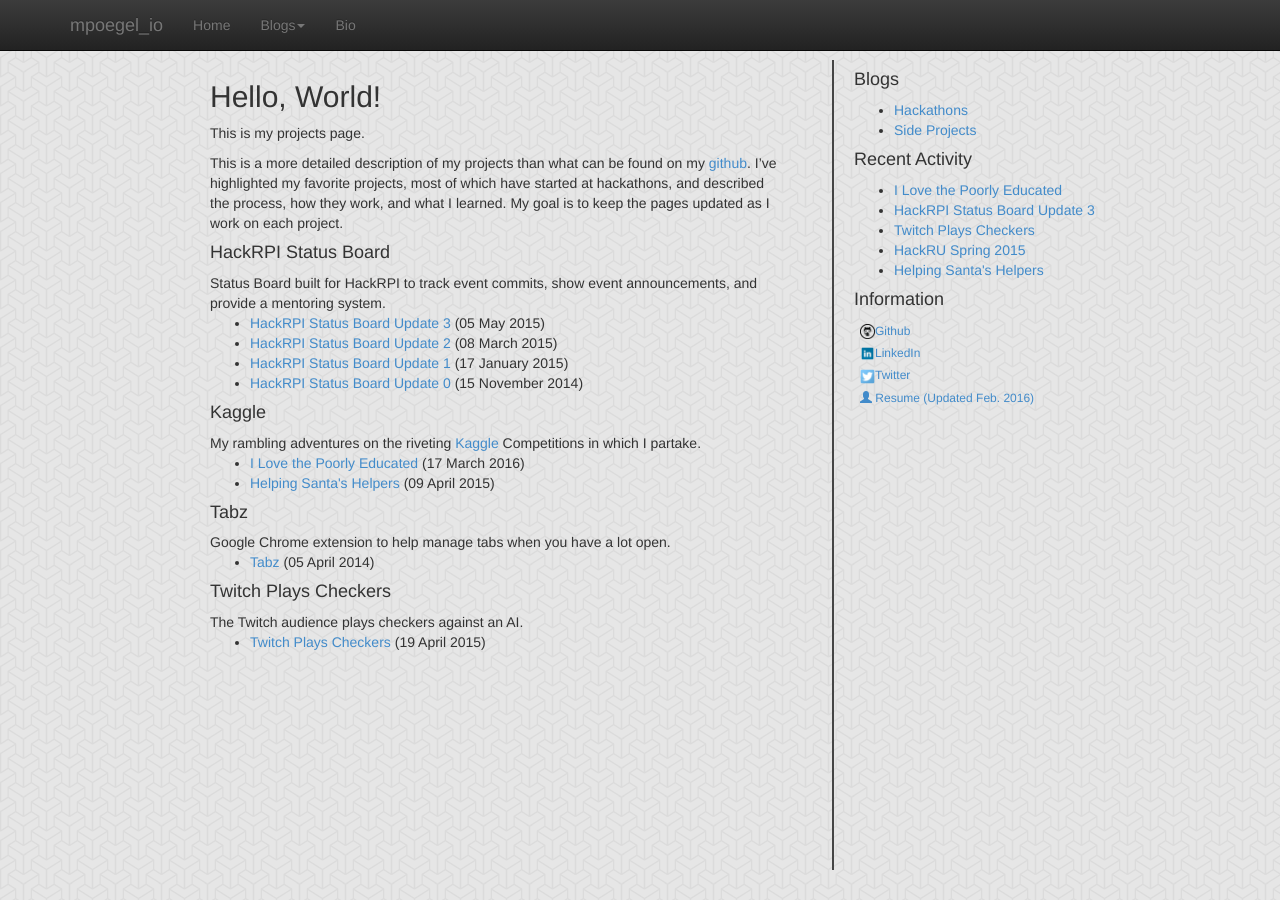
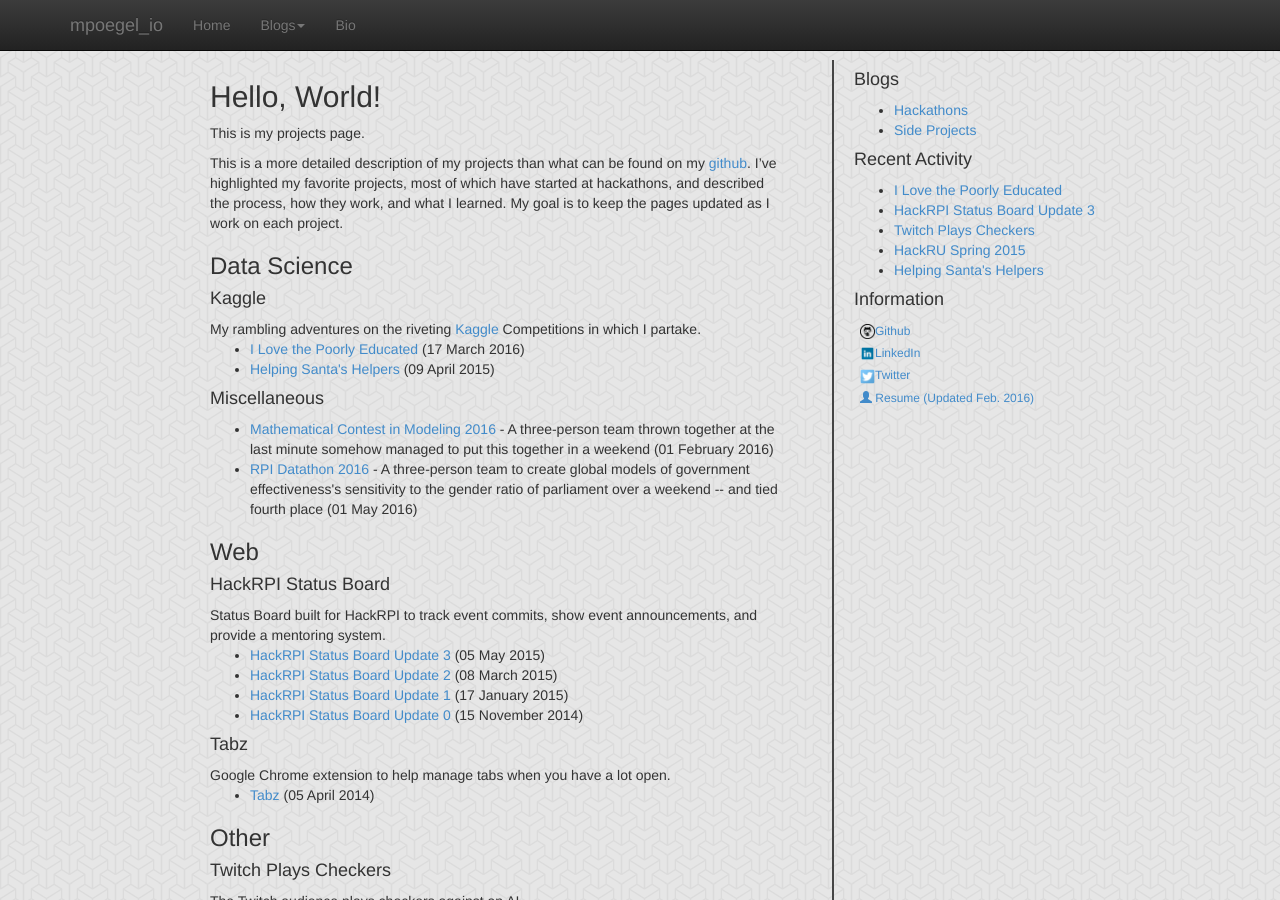
Before and after one commit to mpoegel/mpoegel.github.io, a Jekyll site: the page built from projects/index.md, in a window 1280 px wide and 900 px high. Built offline with Jekyll 4.4.1, drawn with Linux system fonts in a browser that asks for light colours.

Commit message:
added mcm and datathon projects

```diff
--- a/_layouts/projects.html
+++ b/_layouts/projects.html
@@ -5,10 +5,12 @@
 
     {{ content }}
 
-    <h4>HackRPI Status Board</h4>
-			Status Board built for HackRPI to track event commits, show event announcements, and provide a mentoring system.
+    <h3>Data Science</h3>
+
+      <h4>Kaggle</h4>
+      My rambling adventures on the riveting <a href="https://www.kaggle.com">Kaggle</a> Competitions in which I partake.
       <ul class="posts">
-			{% for post in site.tags.hackrpi-status-board %}
+      {% for post in site.tags.kaggle %}
         <div class="post_info">
           <li>
                 <a href="{{ post.url }}">{{ post.title }}</a>
@@ -18,10 +20,23 @@
         {% endfor %}
       </ul>
 
-    <h4>Kaggle</h4>
-    My rambling adventures on the riveting <a href="https://www.kaggle.com">Kaggle</a> Competitions in which I partake.
+      <h4>Miscellaneous</h4>
       <ul class="posts">
-    {% for post in site.tags.kaggle %}
+        <div class="post_info"><li>
+          <a href="/assets/mcm_2016.pdf">Mathematical Contest in Modeling 2016</a> - A three-person team thrown together at the last minute somehow managed to put this together in a weekend
+          <span>(01 February 2016)</span>
+        </li></div>
+        <div class="post_info"><li>
+          <a href="https://github.com/mpoegel/upgraded-octo-meme">RPI Datathon 2016</a> - A three-person team to create global models of government effectiveness's sensitivity to the gender ratio of parliament over a weekend -- and tied fourth place <span>(01 May 2016)</span>
+        </li></div>
+      </ul>
+
+    <h3>Web</h3>
+
+      <h4>HackRPI Status Board</h4>
+			Status Board built for HackRPI to track event commits, show event announcements, and provide a mentoring system.
+			<ul class="posts">
+			{% for post in site.tags.hackrpi-status-board %}
 			  <div class="post_info">
 			    <li>
 			         <a href="{{ post.url }}">{{ post.title }}</a>
@@ -43,6 +58,8 @@
           </div>
         {% endfor %}
       </ul>
+
+    <h3>Other</h3>
 
       <h4>Twitch Plays Checkers</h4>
       The Twitch audience plays checkers against an AI.
```
Also changed, not shown: 1 other file. Lines whose indentation alone changed are shown as unchanged.
